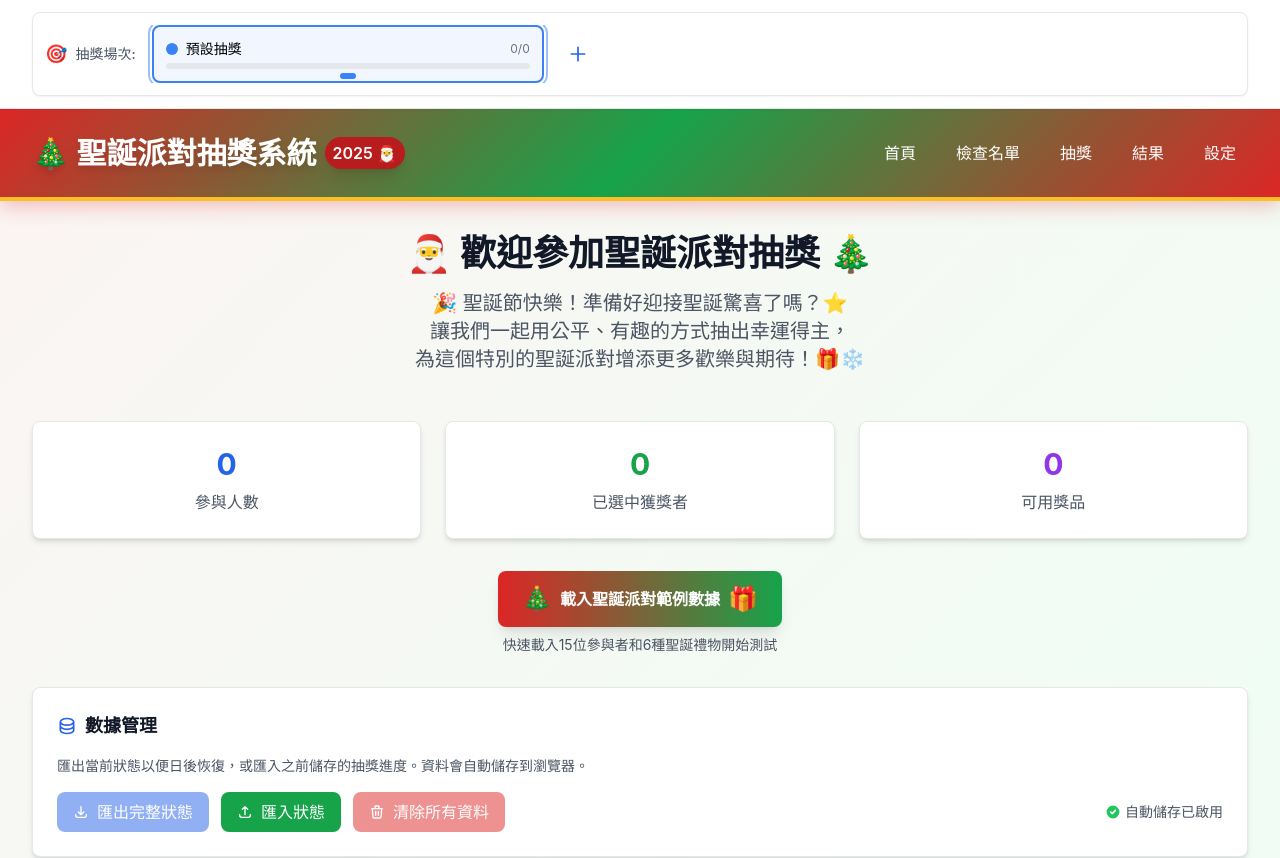
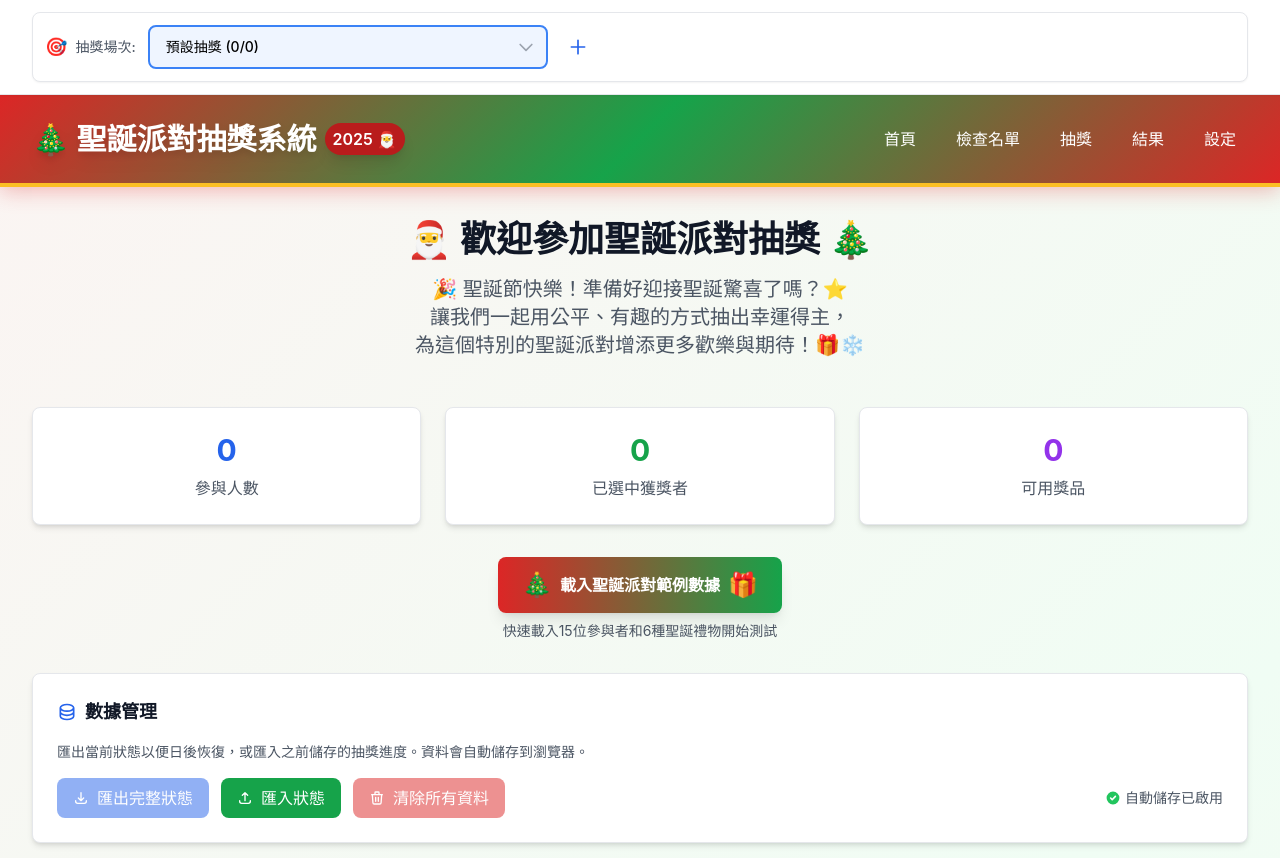
Before and after one commit to philip-mak/New_LuckyDraw, a Vue app: page / in a window 1280 px wide. Shown: the top 858 px of the page. Built offline with nearby package versions, Linux system fonts and the light colour scheme.

Commit message:
🐛 Fix session selector - replace swipe UI with dropdown for better usability

```diff
--- a/src/components/SessionSelector.vue
+++ b/src/components/SessionSelector.vue
@@ -7,65 +7,38 @@
         <span class="text-sm font-medium text-gray-600 hidden sm:inline">抽獎場次:</span>
       </div>
 
-      <!-- Session Swiper (Mobile) -->
-      <div
-        class="swipe-container relative flex-1 min-w-[200px] max-w-[400px] overflow-hidden"
-        @touchstart="handleTouchStart"
-        @touchmove="handleTouchMove"
-        @touchend="handleTouchEnd"
-      >
-        <div
-          class="swipe-track flex transition-transform duration-300 ease-out"
-          :style="{ transform: `translateX(${swipeOffset}px)` }"
+      <!-- Session Selector -->
+      <div class="relative flex-1 min-w-[200px] max-w-[400px]">
+        <select
+          v-model="selectedSessionId"
+          @change="handleSessionChange"
+          class="w-full px-4 py-2.5 pr-10 text-sm font-medium border-2 rounded-lg focus:outline-none focus:ring-2 focus:ring-blue-500 transition-all cursor-pointer appearance-none bg-white"
+          :style="{
+            borderColor: activeSessionColor,
+            backgroundColor: `${activeSessionColor}15`
+          }"
         >
-          <div
-            v-for="session in sessionsList"
-            :key="session.id"
-            class="swipe-item flex-shrink-0 w-full px-1"
-            @click="selectSession(session.id)"
-          >
-            <div
-              class="session-card p-3 rounded-lg border-2 cursor-pointer transition-all"
-              :class="{ 'ring-2 ring-offset-2': session.id === selectedSessionId }"
-              :style="{
-                borderColor: session.id === selectedSessionId ? session.color : '#e5e7eb',
-                backgroundColor: session.id === selectedSessionId ? `${session.color}10` : 'white',
-                '--ring-color': session.color
-              }"
-            >
-              <div class="flex items-center justify-between mb-1">
-                <div class="flex items-center gap-2">
-                  <div class="w-3 h-3 rounded-full" :style="{ backgroundColor: session.color }"></div>
-                  <span class="font-medium text-sm truncate">{{ session.name }}</span>
-                </div>
-                <span class="text-xs text-gray-500">
-                  {{ session.winnersCount }}/{{ session.prizesCount }}
-                </span>
-              </div>
+          <option v-for="session in sessionsList" :key="session.id" :value="session.id">
+            {{ session.name }} ({{ session.winnersCount }}/{{ session.prizesCount }})
+          </option>
+        </select>
 
-              <!-- Progress Bar -->
-              <div class="w-full h-1.5 bg-gray-200 rounded-full overflow-hidden">
-                <div
-                  class="h-full transition-all duration-300"
-                  :style="{
-                    width: `${session.progress}%`,
-                    backgroundColor: session.color
-                  }"
-                ></div>
-              </div>
-            </div>
-          </div>
+        <!-- Custom Dropdown Arrow -->
+        <div class="absolute right-3 top-1/2 -translate-y-1/2 pointer-events-none">
+          <svg class="w-5 h-5 text-gray-400" fill="none" stroke="currentColor" viewBox="0 0 24 24">
+            <path stroke-linecap="round" stroke-linejoin="round" stroke-width="2" d="M19 9l-7 7-7-7" />
+          </svg>
         </div>
 
-        <!-- Swipe Indicators -->
-        <div class="absolute bottom-1 left-1/2 transform -translate-x-1/2 flex gap-1">
-          <div
-            v-for="(session, index) in sessionsList"
-            :key="session.id"
-            class="w-1.5 h-1.5 rounded-full transition-all"
-            :class="index === currentSwipeIndex ? 'bg-blue-500 w-4' : 'bg-gray-300'"
-          ></div>
-        </div>
+        <!-- Progress Indicator -->
+        <div
+          v-if="activeSessionProgress > 0"
+          class="absolute bottom-0 left-0 h-1 rounded-b transition-all"
+          :style="{
+            width: `${activeSessionProgress}%`,
+            backgroundColor: activeSessionColor
+          }"
+        ></div>
       </div>
 
       <!-- Action Buttons -->
@@ -176,6 +149,15 @@ const colorOptions = [
 
 const sessionsList = computed(() => sessionsStore.sessionsList)
 
+const activeSessionColor = computed(() => {
+  return sessionsStore.activeSession?.color || '#3b82f6'
+})
+
+const activeSessionProgress = computed(() => {
+  const session = sessionsList.value.find(s => s.id === selectedSessionId.value)
+  return session?.progress || 0
+})
+
 // Update swipe index when active session changes
 watch(() => sessionsStore.activeSessionId, (newId) => {
   selectedSessionId.value = newId
@@ -185,6 +167,12 @@ watch(() => sessionsStore.activeSessionId, (newId) => {
     updateSwipePosition()
   }
 })
+
+const handleSessionChange = () => {
+  if (selectedSessionId.value) {
+    sessionsStore.setActiveSession(selectedSessionId.value)
+  }
+}
 
 const selectSession = (sessionId: string) => {
   selectedSessionId.value = sessionId
```
